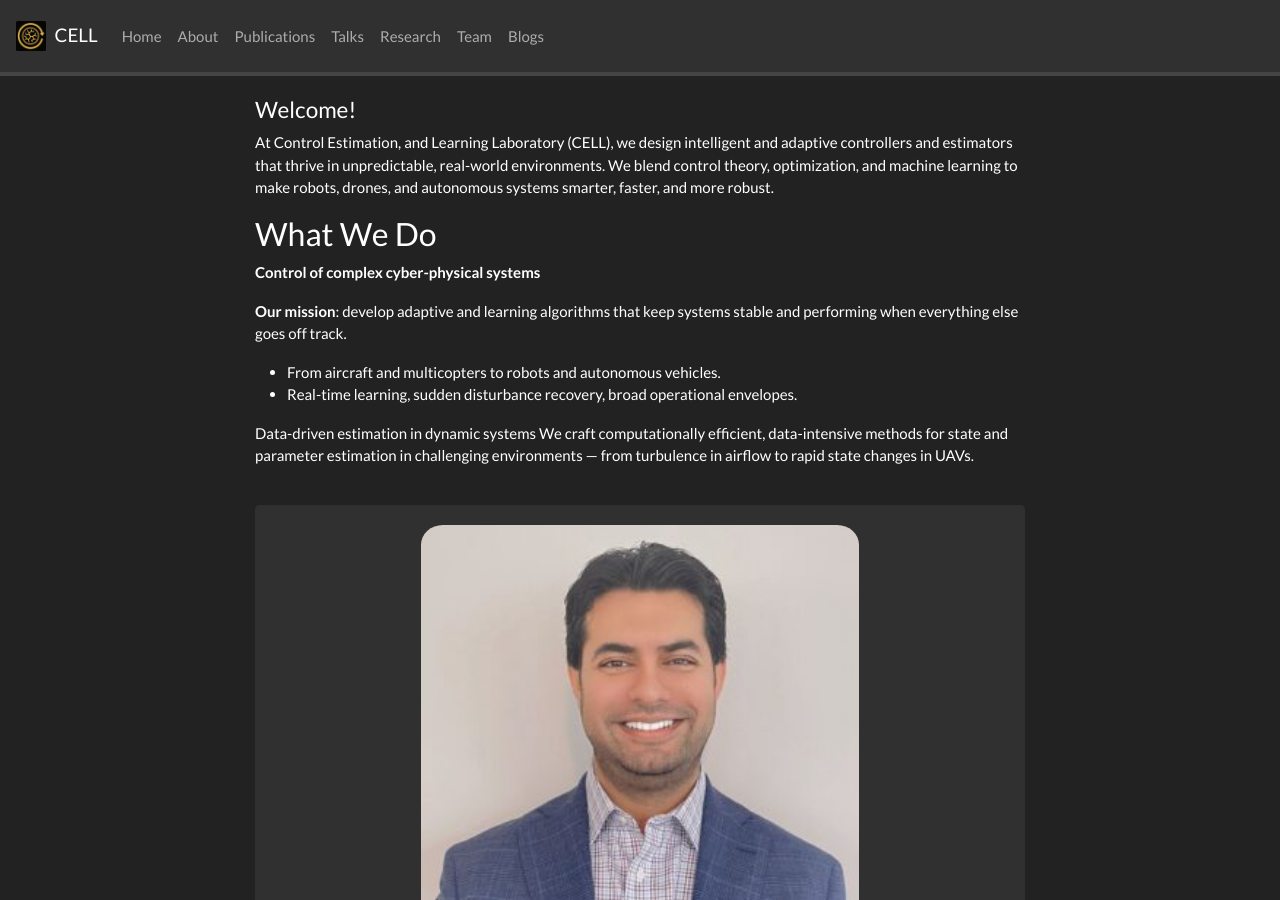
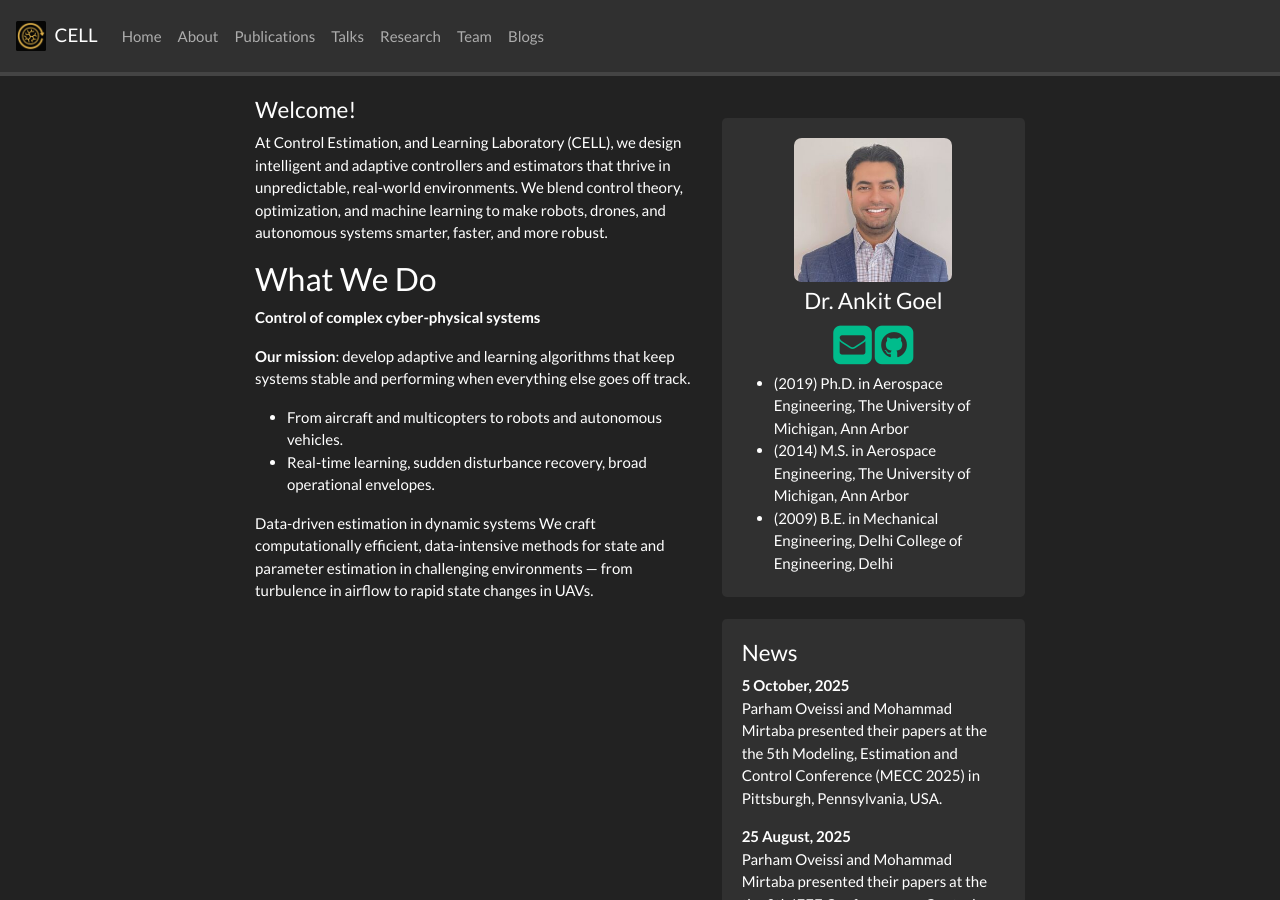
Before and after one commit to estimation-control-learning-laboratory/estimation-control-learning-laboratory.github.io, a Jekyll site: the page built from _pages/home.md, in a window 1280 px wide and 900 px high. Built offline with Jekyll 4.4.1, drawn with Linux system fonts in a browser that asks for light colours; nearby versions of some CDN libraries; a style sheet for code colours, icons or effects is not loaded.

Commit message:
Revert home layout to two-column (col-sm-7 / col-sm-5)

```diff
--- a/_layouts/homelay.html
+++ b/_layouts/homelay.html
@@ -2,10 +2,10 @@
 layout: default
 ---
 
-  <div id="homeid" class="col-12">
-    {{ content }}
+  <div id="homeid" class="col-sm-7 col-xs-12">
+	{{ content }}
   </div>
 
-  <div id="newsid" class="col-12">
-    {% include sidebar.html %}
+  <div id="newsid" class="col-sm-5 col-xs-12" >
+	{% include sidebar.html %}
   </div>
```
